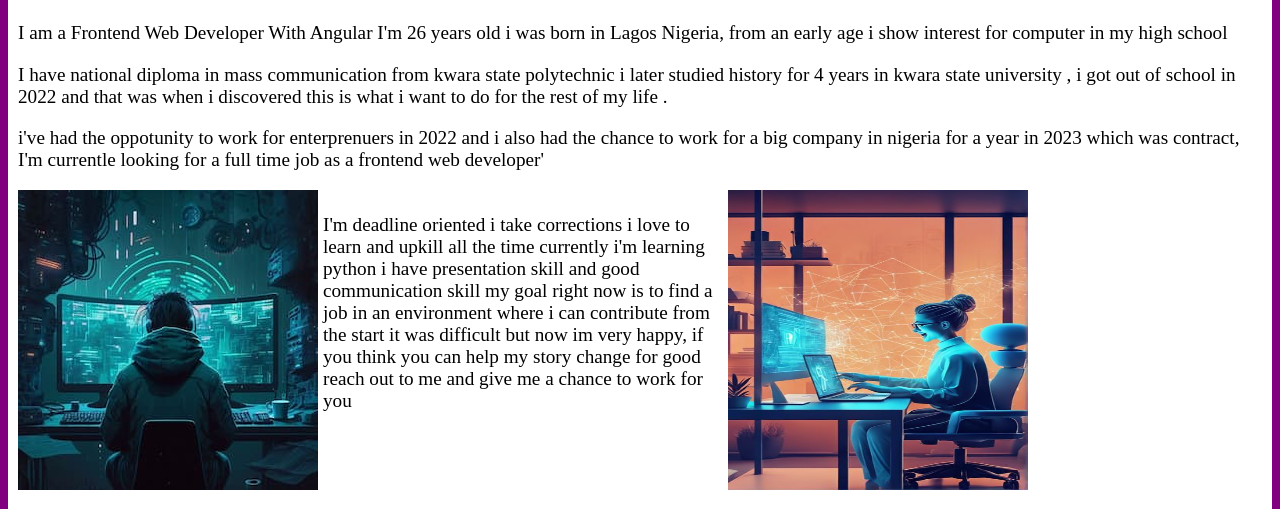
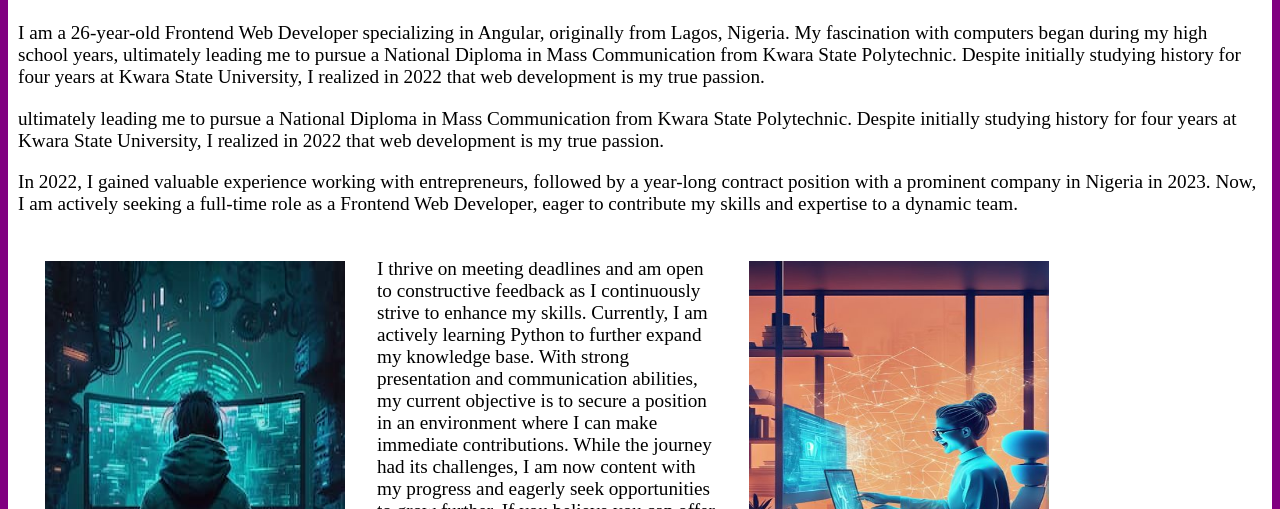
Before and after one commit to Hyfem/blackalien.github.io, a plain HTML site: page about.html in a window 1280 px wide. Shown: the part 291-800 px from the top of the page. Drawn offline with nearby package versions, Linux system fonts and the light colour scheme.

Commit message:
Add files via upload

```diff
--- a/about.css
+++ b/about.css
@@ -114,9 +114,11 @@ footer div{
 }
 .notee
  {
-    height: 200px;
-    width: 400px;
+
+    height: 350px;
+    width: 340px;
     padding: 5px;
+
 }
 article{
     display: flex;
--- a/about.html
+++ b/about.html
@@ -53,33 +53,24 @@
         <div>
             <h1>I'm Ayinde Yusuf Ifemi.</h1>
         <p>
-            I am a Frontend Web Developer With Angular
-            I'm 26 years old i was born in Lagos Nigeria,
-            from an early age i show interest for computer
-            in my high school
+
+            I am a 26-year-old Frontend Web Developer specializing in Angular, originally from Lagos, Nigeria. My fascination with computers began during my high school years,
+             ultimately leading me to pursue a National Diploma in Mass Communication from Kwara State Polytechnic. Despite initially studying history for four years at Kwara State University, I realized in 2022 that web development is my true passion.
         </p>
         <p>
-            I have national diploma in
-             mass communication from kwara state polytechnic
-             i later studied history for 4 years in kwara
-             state university , i got out of school in 2022
-              and that was when i discovered this is what i want
-             to do for the rest of my life .
+            ultimately leading me to pursue a National Diploma in Mass Communication from Kwara State Polytechnic. Despite initially studying history for four years at Kwara State University, I realized in 2022 that web development is my true passion.
+
         </p>
         <p>
-            i've had the oppotunity to work for enterprenuers in 2022
-            and i also had the chance to work for a big company in
-            nigeria for a year in 2023 which was contract,
-            I'm currentle looking for a full time
-            job as a frontend web developer'
+            In 2022, I gained valuable experience working with entrepreneurs, followed by a year-long contract position with a prominent company in Nigeria in 2023. Now, I am actively seeking a full-time role as a Frontend Web Developer, eager to contribute my skills and expertise to a dynamic team.
 
 
         </p>
 
 
         </div>
-       <div style="text-align: center;">
-        <img src="IMAGE/code world.jpg" alt="">
+       <div style="text-align: center;margin: 27px;">
+        <img style="height: 380px;width: 300px;" src="IMAGE/code world.jpg" alt="">
        </div>
         <div class="special-div">
 
@@ -94,22 +85,13 @@
        <article>
         <div class="notee">
                 <p>
-                    I'm deadline oriented i take corrections i love to learn
-                   and upkill all the time currently i'm
-                   learning python i have presentation skill and
-                   good communication skill
-                   my goal right now is to find a job in an environment
-                   where i can contribute
-                   from the start it was difficult but now im very happy,
-                   if you think you can help my story change for good
-                   reach out to me and give me a chance to work
-                   for you
+                    I thrive on meeting deadlines and am open to constructive feedback as I continuously strive to enhance my skills. Currently, I am actively learning Python to further expand my knowledge base. With strong presentation and communication abilities, my current objective is to secure a position in an environment where I can make immediate contributions. While the journey had its challenges, I am now content with my progress and eagerly seek opportunities to grow further. If you believe you can offer me a chance to positively impact my career trajectory, I encourage you to reach out and provide me with the opportunity to contribute to your team.
                </p>
 
             </div>
 
         <div>
-            <img style="height: 300px; width: 300px;" src="IMAGE/happy code.jpeg" alt="">
+            <img style="height: 380px; width: 300px;margin: 27px;" src="IMAGE/happy code.jpeg" alt="">
         </div>
        </article>
        <article style="width: 100%; height: fit-content;display: block;">
--- a/style.css
+++ b/style.css
@@ -96,7 +96,7 @@ article{
 }
 .divvv{
     border: 2px solid white;
-    height: 300px;
+    height: fit-content;
     width: 400px;
     text-align: center;
 }
```
Also changed, not shown: index.html (+1 -6 lines), portfolio.html (+6 -9 lines).
